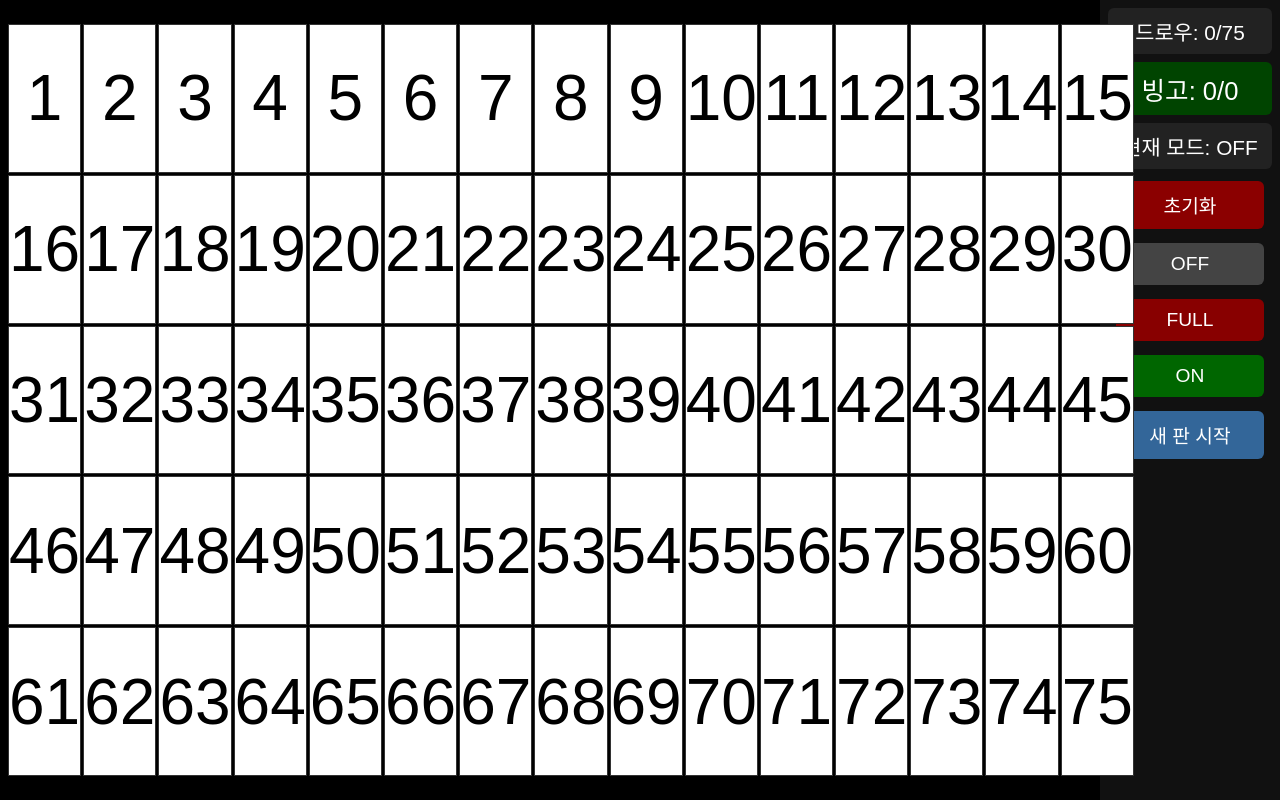
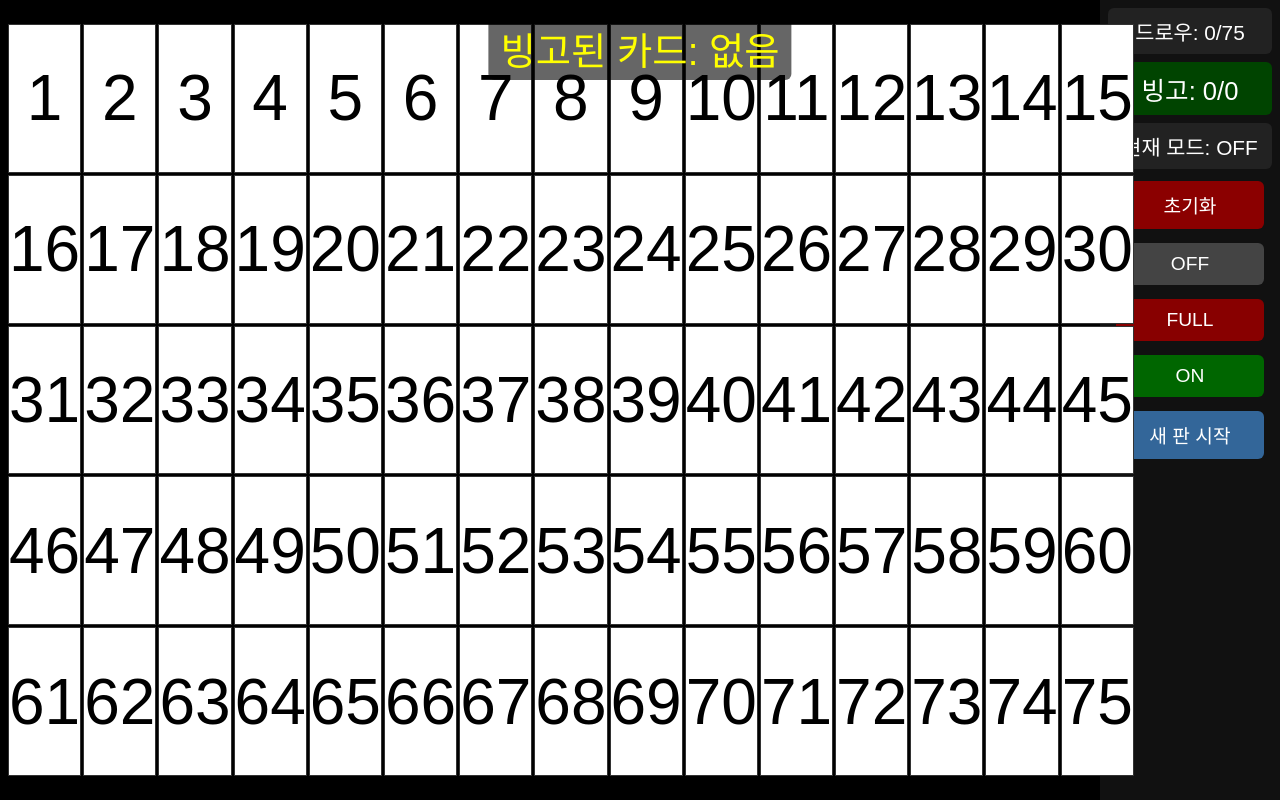
Before and after one commit to lyw2001kr-git/yong26, a plain HTML site: page bingo-dr.html in a window 1280 px wide. Drawn offline with Linux system fonts and the light colour scheme.

Commit message:
Add files via upload

```diff
--- a/bingo-dr.html
+++ b/bingo-dr.html
@@ -27,6 +27,7 @@
       align-items: center;
       padding: 8px;
       min-width: 0;
+      position: relative;
     }
     #board {
       display: grid;
@@ -129,11 +130,29 @@
       transition: opacity 0.4s;
       z-index: 100;
     }
+    #won-this-draw {
+      position: absolute;
+      top: 2vh;
+      left: 50%;
+      transform: translateX(-50%);
+      font-size: 3vw;
+      color: #ffff00;
+      background: rgba(0,0,0,0.6);
+      padding: 4px 12px;
+      border-radius: 6px;
+      white-space: nowrap;
+      max-width: 80vw;
+      overflow: hidden;
+      text-overflow: ellipsis;
+      pointer-events: none;
+      z-index: 90;
+    }
   </style>
 </head>
 <body>
 
 <div id="large-number"></div>
+<div id="won-this-draw">빙고된 카드: 없음</div>
 
 <div id="container">
   <div id="board-area">
@@ -164,6 +183,7 @@ const largeNum = document.getElementById('large-number');
 const bingoCountEl = document.getElementById('bingo-count');
 const modeDisplay = document.getElementById('mode-display');
 const statusArea = document.getElementById('status-area');
+const wonThisDrawEl = document.getElementById('won-this-draw');
 const resetBtn = document.getElementById('btn-reset');
 const clearBtn = document.getElementById('btn-clear');
 
@@ -176,7 +196,20 @@ let drawCount = 0;
 
 let currentMode = 'off';
 
-// 함수들 먼저 정의 (순서 중요)
+fetch('cards.json')
+  .then(res => {
+    if (!res.ok) throw new Error("cards.json 파일을 찾을 수 없습니다.");
+    return res.json();
+  })
+  .then(data => {
+    allCards = data;
+    startNewSession();
+  })
+  .catch(err => {
+    console.error(err);
+    alert("cards.json 로드 실패: " + err.message + "\n파일이 같은 폴더에 있는지 확인해주세요.");
+  });
+
 function startNewSession() {
   called.clear();
   wonThisSession.clear();
@@ -184,6 +217,7 @@ function startNewSession() {
   assignPlayerCards();
   buildBoard();
   recentContainer.innerHTML = '';
+  wonThisDrawEl.textContent = "빙고된 카드: 없음";
   updateStatus();
   updateBingoDisplay();
   updateModeDisplay();
@@ -228,6 +262,7 @@ function isBingo(grid, isFull = false) {
 
 function updateBingoDisplay() {
   let newThisDraw = 0;
+  let wonCardIds = [];
 
   playerCards.forEach(idx => {
     const card = allCards[idx];
@@ -238,6 +273,7 @@ function updateBingoDisplay() {
       if (!wonThisSession.has(cardId)) {
         wonThisSession.add(cardId);
         newThisDraw++;
+        wonCardIds.push(cardId.padStart(3, '0'));
       }
       if (!wonThisCycle.has(cardId)) {
         wonThisCycle.add(cardId);
@@ -246,6 +282,13 @@ function updateBingoDisplay() {
   });
 
   bingoCountEl.textContent = `빙고: ${newThisDraw}/${wonThisSession.size}`;
+
+  // 이번 드로우에서 새로 된 카드 번호 표시
+  if (wonCardIds.length === 0) {
+    wonThisDrawEl.textContent = "빙고된 카드: 없음";
+  } else {
+    wonThisDrawEl.textContent = "빙고된 카드: " + wonCardIds.join(" ");
+  }
 
   if (wonThisCycle.size >= allCards.length && currentMode !== 'off') {
     currentMode = 'off';
@@ -276,7 +319,7 @@ document.getElementById('btn-clear').onclick = () => {
   startNewSession();
 };
 
-// 드로우
+// 드로우 함수
 function drawNumber() {
   if (called.size >= 75 || drawCount >= 75) {
     alert("이번 판 모든 숫자(75개)가 나왔습니다!");
@@ -340,21 +383,6 @@ window.addEventListener('keydown', e => {
 document.addEventListener('click', e => {
   if (e.target.tagName !== 'BUTTON') drawNumber();
 });
-
-// cards.json 로드 (마지막에 실행)
-fetch('cards.json')
-  .then(res => {
-    if (!res.ok) throw new Error("cards.json 파일을 찾을 수 없습니다.");
-    return res.json();
-  })
-  .then(data => {
-    allCards = data;
-    startNewSession();  // 여기서만 초기화 호출
-  })
-  .catch(err => {
-    console.error(err);
-    alert("cards.json 로드 실패: " + err.message + "\n파일이 같은 폴더에 있는지 확인해주세요.");
-  });
 </script>
 </body>
 </html>
```
